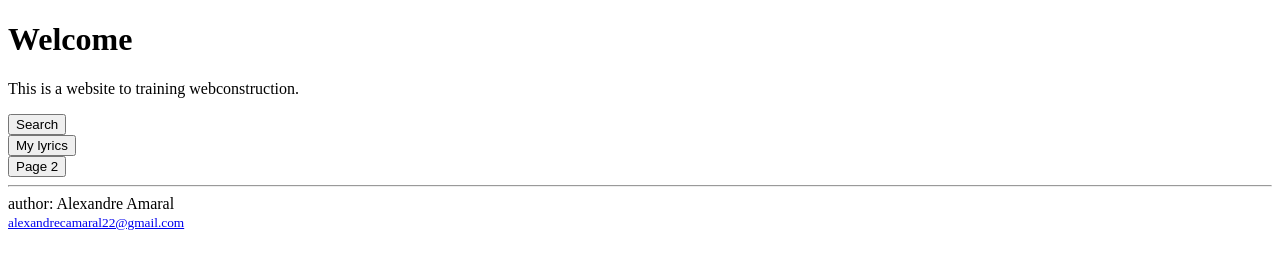
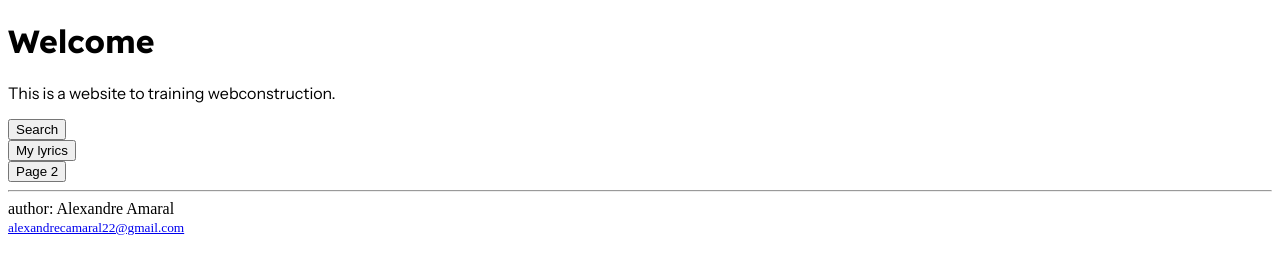
Before and after one commit to XandeAmaral/website-practice, a plain HTML site: page index.html in a window 1280 px wide. Drawn offline with Linux system fonts and the light colour scheme.

Commit message:
FEAT - css fonts

```diff
--- a/index.html
+++ b/index.html
@@ -4,6 +4,7 @@
 <head>
     <title>Test webpage</title>
     <link rel="icon" type="images/png" href="images/favicon.png">
+    <link rel="stylesheet" href="style.css">
 </head>
 
 <body>
--- /dev/null
+++ b/style.css
@@ -0,0 +1,18 @@
+@font-face{
+    src: url(fonts/InstrumentSans-VariableFont_wdth\,wght.ttf);
+    font-family: Instrument Sans;
+}
+@font-face{
+    src: url(fonts/Lexend-VariableFont_wght.ttf);
+    font-family: lexend;
+}
+
+h1{
+    font-family: lexend, 'Courier New', Courier, monospace;
+}
+p{
+    font-family: 'Instrument Sans','Courier New', Courier, monospace;
+    font-size: 16px;
+    font-weight: normal;
+    font-style: normal;
+}
```
Also changed, not shown: fonts/InstrumentSans-VariableFont_wdth,wght.ttf (added), fonts/Lexend-VariableFont_wght.ttf (added).
